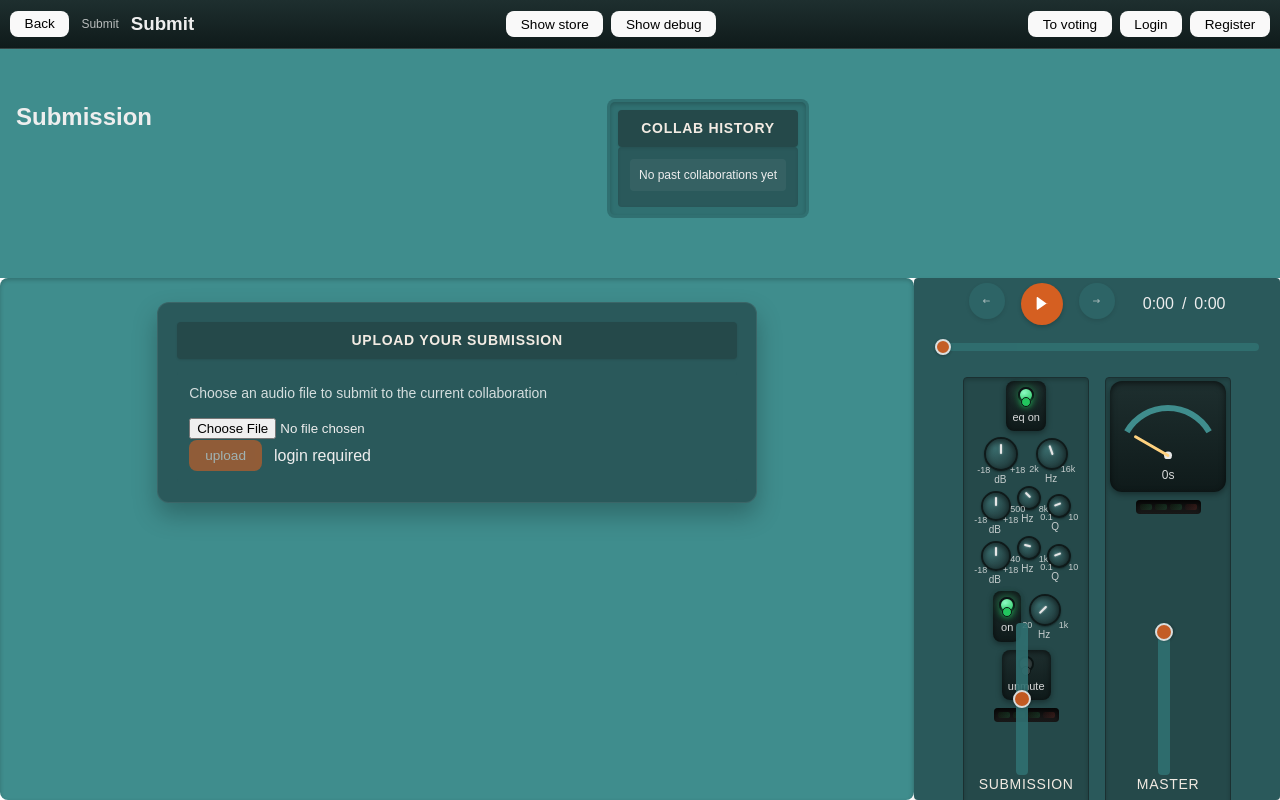
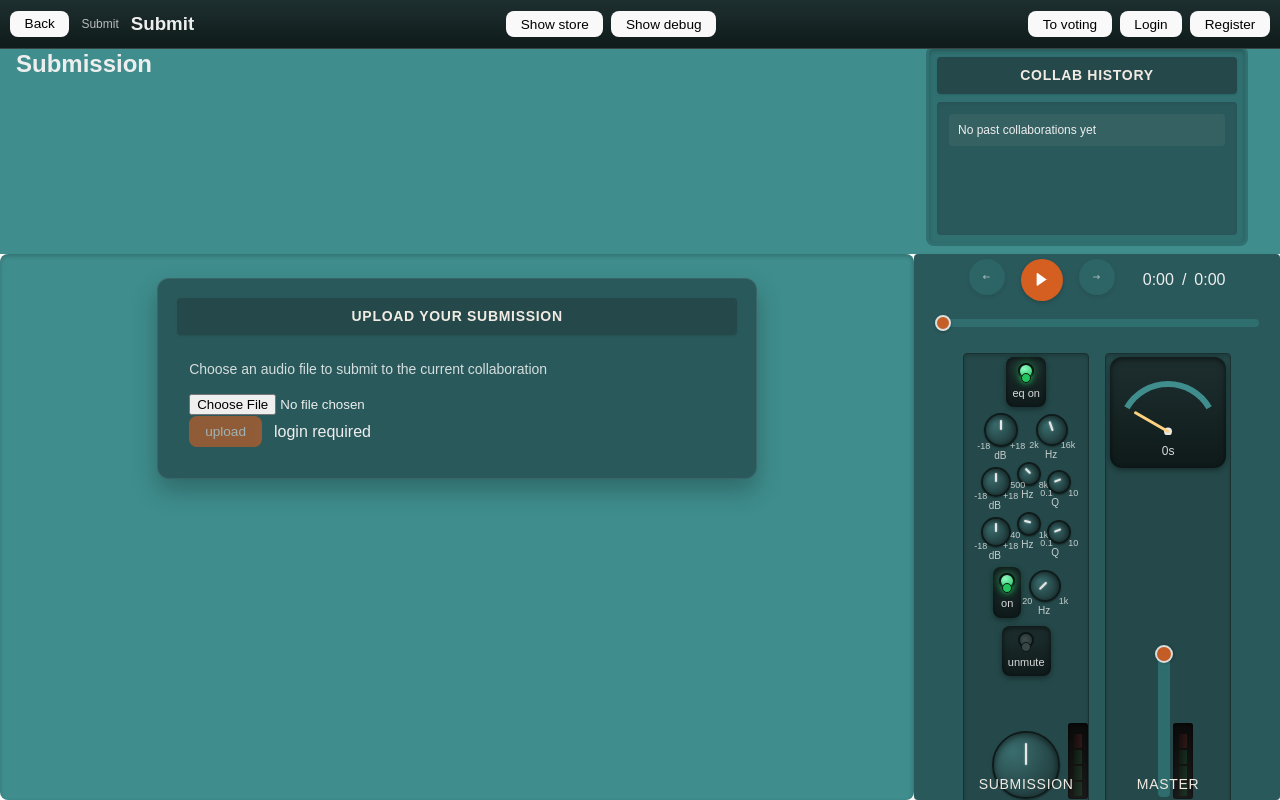
Before and after one commit to wujekd/MAKE-TUNE3, a React (Vite) app in the folder make-tune3-react/: page /collab/1/submit in a window 1280 px wide. Built offline with nearby package versions, Linux system fonts and the light colour scheme; no server answers; the database is empty.

Commit message:
audio preloading + some ux

```diff
--- a/make-tune3-react/src/audio-services/AudioEngineContext.tsx
+++ b/make-tune3-react/src/audio-services/AudioEngineContext.tsx
@@ -46,8 +46,8 @@ export function AudioEngineProvider({ children }: { children: ReactNode }) {
   return (
     <>
       {/* Audio elements controlled by AudioEngine - visible for debugging */}
-      <audio ref={player1Ref} crossOrigin="anonymous" preload="auto" />
-      <audio ref={player2Ref} crossOrigin="anonymous" preload="auto" />
+      <audio ref={player1Ref} crossOrigin="anonymous" preload="metadata" />
+      <audio ref={player2Ref} crossOrigin="anonymous" preload="metadata" />
       {/* Only provide context to children when engine and state are ready */}
       {engineRef.current && state && (
         <AudioEngineContext.Provider value={{ engine: engineRef.current, state }}>
--- a/make-tune3-react/src/audio-services/audio-engine.ts
+++ b/make-tune3-react/src/audio-services/audio-engine.ts
@@ -287,7 +287,7 @@ export class AudioEngine {
     }
   }
   // playback methods
-  private async ensureLoaded(player: HTMLAudioElement, src: string, timeoutMs: number = 150): Promise<void> {
+  private async ensureLoaded(player: HTMLAudioElement, src: string, timeoutMs: number = 500): Promise<void> {
     if (!src) return;
     if (player.src !== src) {
       player.src = src;
--- a/make-tune3-react/src/components/Mixer.tsx
+++ b/make-tune3-react/src/components/Mixer.tsx
@@ -6,6 +6,7 @@ import { AudioEngineContext } from '../audio-services/AudioEngineContext';
 import { AnalogVUMeter } from './AnalogVUMeter';
 import { SmallLEDMeter } from './SmallLEDMeter';
 import { SubmissionEQ } from './SubmissionEQ';
+import { Potentiometer } from './Potentiometer';
 
 interface MixerProps {
   state: AudioState;
@@ -17,12 +18,24 @@ export function Mixer({ state }: MixerProps) {
   const [player1Level, setPlayer1Level] = useState(0);
   const [player2Level, setPlayer2Level] = useState(0);
   const [submissionMuted, setSubmissionMuted] = useState(false);
+  const [isSubmissionCompact, setIsSubmissionCompact] = useState(window.innerHeight < 850);
+  const [isMasterCompact, setIsMasterCompact] = useState(window.innerHeight < 700);
   const masterLevelRef = useRef(0);
   const player1LevelRef = useRef(0);
   const player2LevelRef = useRef(0);
   const masterLastTsRef = useRef<number | null>(null);
   const player1LastTsRef = useRef<number | null>(null);
   const player2LastTsRef = useRef<number | null>(null);
+
+  // Window height responsive behavior
+  useEffect(() => {
+    const handleResize = () => {
+      setIsSubmissionCompact(window.innerHeight < 850);
+      setIsMasterCompact(window.innerHeight < 700);
+    };
+    window.addEventListener('resize', handleResize);
+    return () => window.removeEventListener('resize', handleResize);
+  }, []);
 
   // Master level monitoring
   useEffect(() => {
@@ -214,9 +227,21 @@ export function Mixer({ state }: MixerProps) {
               offText="unmute"
             />
           </div>
-          <div style={{ marginBottom: 8, display: 'flex', justifyContent: 'center' }}>
-            <SmallLEDMeter value={player1Level} min={0} max={1} />
-          </div>
+
+          <div style={{ flex: 1 }} />
+
+          <div style={{ position: 'relative', display: 'flex', alignItems: 'center', justifyContent: 'center', marginTop: 8 }}>
+            {isSubmissionCompact ? (
+              <Potentiometer
+                value={state.player1.volume}
+                min={0}
+                max={2}
+                step={0.01}
+                size={64}
+                onChange={handleSubmissionVolumeChange}
+                showValue={false}
+              />
+            ) : (
               <input
                 type="range"
                 className="vertical-slider"
@@ -227,6 +252,20 @@ export function Mixer({ state }: MixerProps) {
                 value={state.player1.volume}
                 onChange={handleSubmissionVolumeChangeEvent}
               />
+            )}
+            <div
+              style={{
+                position: 'absolute',
+                right: isSubmissionCompact ? '-30px' : '-25px',
+                bottom: 0,
+                height: '100%',
+                display: 'flex',
+                alignItems: 'flex-end'
+              }}
+            >
+              <SmallLEDMeter value={player1Level} min={0} max={1} vertical={true} />
+            </div>
+          </div>
         </div>
 
         <div className="channel">
@@ -235,9 +274,21 @@ export function Mixer({ state }: MixerProps) {
           </div>
           <div className="volume-indicator"></div>
           <span className="channel-label">Master</span>
-          <div style={{ marginBottom: 8, display: 'flex', justifyContent: 'center' }}>
-            <SmallLEDMeter value={player2Level} min={0} max={1} />
-          </div>
+
+          <div style={{ flex: 1 }} />
+
+          <div style={{ position: 'relative', display: 'flex', alignItems: 'center', justifyContent: 'center', marginTop: 8 }}>
+            {isMasterCompact ? (
+              <Potentiometer
+                value={state.master.volume}
+                min={0}
+                max={1}
+                step={0.01}
+                size={64}
+                onChange={handleMasterVolumeChange}
+                showValue={false}
+              />
+            ) : (
               <input
                 type="range"
                 className="vertical-slider"
@@ -248,6 +299,20 @@ export function Mixer({ state }: MixerProps) {
                 value={state.master.volume}
                 onChange={handleMasterVolumeChangeEvent}
               />
+            )}
+            <div
+              style={{
+                position: 'absolute',
+                right: isMasterCompact ? '-30px' : '-25px',
+                bottom: 0,
+                height: '100%',
+                display: 'flex',
+                alignItems: 'flex-end'
+              }}
+            >
+              <SmallLEDMeter value={player2Level} min={0} max={1} vertical={true} />
+            </div>
+          </div>
         </div>
       </div>
     </section>
--- a/make-tune3-react/src/components/Mixer1Channel.tsx
+++ b/make-tune3-react/src/components/Mixer1Channel.tsx
@@ -5,6 +5,7 @@ import { useAppStore } from '../stores/appStore';
 import { usePlaybackStore } from '../stores/usePlaybackStore';
 import { AnalogVUMeter } from './AnalogVUMeter';
 import { SmallLEDMeter } from './SmallLEDMeter';
+import { Potentiometer } from './Potentiometer';
 
 interface Mixer1ChannelProps {
   state: AudioState | null;
@@ -14,6 +15,7 @@ export function Mixer1Channel({ state }: Mixer1ChannelProps) {
   const audioCtx = useContext(AudioEngineContext);
   const [masterLevel, setMasterLevel] = useState(0);
   const [channelLevel, setChannelLevel] = useState(0);
+  const [isCompactMode, setIsCompactMode] = useState(window.innerHeight < 700);
   const masterLevelRef = useRef(0);
   const channelLevelRef = useRef(0);
   const masterLastTsRef = useRef<number | null>(null);
@@ -29,6 +31,15 @@ export function Mixer1Channel({ state }: Mixer1ChannelProps) {
   } = useAppStore(s => s.playback);
   const stopBackingPlayback = usePlaybackStore(s => s.stopBackingPlayback);
   const backingPreview = usePlaybackStore(s => s.backingPreview);
+
+  // Window height responsive behavior
+  useEffect(() => {
+    const handleResize = () => {
+      setIsCompactMode(window.innerHeight < 700);
+    };
+    window.addEventListener('resize', handleResize);
+    return () => window.removeEventListener('resize', handleResize);
+  }, []);
 
   useEffect(() => {
     if (!audioCtx?.engine) return;
@@ -164,14 +175,26 @@ export function Mixer1Channel({ state }: Mixer1ChannelProps) {
         />
       </div>
 
-      <div className="mixer1-channel">
+      <div className="mixer1-channel" style={{ display: 'flex', flexDirection: 'column', flex: 1 }}>
         <div className="mixer1-meter">
           <AnalogVUMeter value={masterLevel} min={0} max={1} size={72} />
         </div>
         <span className="mixer1-channel-label">master</span>
-        <div className="mixer1-led">
-          <SmallLEDMeter value={channelLevel} min={0} max={1} />
-        </div>
+
+        <div style={{ flex: 1 }} />
+
+        <div style={{ position: 'relative', display: 'flex', alignItems: 'center', justifyContent: 'center', marginTop: 8 }}>
+          {isCompactMode ? (
+            <Potentiometer
+              value={state.master.volume}
+              min={0}
+              max={1}
+              step={0.01}
+              size={64}
+              onChange={handleMasterVolumeChange}
+              showValue={false}
+            />
+          ) : (
             <input
               type="range"
               className="vertical-slider mixer1-fader"
@@ -182,6 +205,20 @@ export function Mixer1Channel({ state }: Mixer1ChannelProps) {
               value={state.master.volume}
               onChange={handleMasterVolumeChangeEvent}
             />
+          )}
+          <div
+            style={{
+              position: 'absolute',
+              right: isCompactMode ? '-30px' : '-25px',
+              bottom: 0,
+              height: '100%',
+              display: 'flex',
+              alignItems: 'flex-end'
+            }}
+          >
+            <SmallLEDMeter value={channelLevel} min={0} max={1} vertical={true} />
+          </div>
+        </div>
       </div>
 
       <div className="mixer1-status">
--- a/make-tune3-react/src/components/ProjectHistory.css
+++ b/make-tune3-react/src/components/ProjectHistory.css
@@ -4,10 +4,15 @@
   border-radius: 0.5rem;
   box-shadow: inset 0 2px 4px rgba(0, 0, 0, 0.2);
   max-width: 300px;
-  height: auto;
+  width: 300px;
+  max-height: 100%;
   color: var(--white);
   transition: all 0.3s ease;
   border: 3px solid transparent;
+  display: flex;
+  flex-direction: column;
+  overflow: hidden;
+  flex-shrink: 0;
 }
 
 .project-history.active-playback {
@@ -26,18 +31,21 @@
   padding: 0.5rem;
   border-radius: 0.25rem;
   box-shadow: 0 1px 2px rgba(0, 0, 0, 0.1);
+  flex-shrink: 0;
 }
 
 .collab-list {
   display: flex;
   flex-direction: column;
   gap: 0.25rem;
-  max-height: auto;
+  flex: 1;
+  min-height: 0;
   overflow-y: auto;
   background-color: var(--primary1-700);
   padding: 0.75rem;
   border-radius: 0.25rem;
   box-shadow: inset 0 1px 3px rgba(0, 0, 0, 0.1);
+  margin-top: 0.5rem;
 }
 
 .collab-history-item {
--- a/make-tune3-react/src/components/SmallLEDMeter.css
+++ b/make-tune3-react/src/components/SmallLEDMeter.css
@@ -1,18 +1,18 @@
 .small-led-meter {
   display: flex;
   flex-direction: row;
-  gap: 3px;
-  padding: 4px;
+  gap: 2px;
+  padding: 3px;
   background: linear-gradient(180deg, #0a0a0a, #1a1a1a);
-  border-radius: 4px;
-  box-shadow: inset 0 2px 4px rgba(0, 0, 0, 0.6);
+  border-radius: 3px;
+  box-shadow: inset 0 1px 3px rgba(0, 0, 0, 0.6);
   align-items: center;
 }
 
 .small-led-meter__led {
-  width: 12px;
-  height: 6px;
-  border-radius: 2px;
+  width: 8px;
+  height: 5px;
+  border-radius: 1px;
   transition: opacity 0.05s ease-out;
   box-shadow: 0 0 2px currentColor;
   flex-shrink: 0;
--- a/make-tune3-react/src/components/SmallLEDMeter.tsx
+++ b/make-tune3-react/src/components/SmallLEDMeter.tsx
@@ -4,9 +4,10 @@ interface SmallLEDMeterProps {
   value: number;  // 0 to 1
   min?: number;
   max?: number;
+  vertical?: boolean;
 }
 
-export function SmallLEDMeter({ value, min = 0, max = 1 }: SmallLEDMeterProps) {
+export function SmallLEDMeter({ value, min = 0, max = 1, vertical = false }: SmallLEDMeterProps) {
   const clamped = Math.min(max, Math.max(min, value));
   const normalized = (clamped - min) / (max - min || 1);
 
@@ -32,22 +33,45 @@ export function SmallLEDMeter({ value, min = 0, max = 1 }: SmallLEDMeterProps) {
   const led4Brightness = getLEDBrightness(3); // 0.75-1.0
 
   return (
-    <div className="small-led-meter">
+    <div
+      className="small-led-meter"
+      style={{
+        flexDirection: vertical ? 'column-reverse' : 'row',
+        height: vertical ? '70px' : 'auto',
+        width: vertical ? '14px' : 'auto'
+      }}
+    >
       <div
         className="small-led-meter__led small-led-meter__led--green"
-        style={{ opacity: Math.max(0.15, led1Brightness) }}
+        style={{
+          opacity: Math.max(0.15, led1Brightness),
+          width: vertical ? '8px' : '8px',
+          height: vertical ? '14px' : '5px'
+        }}
       />
       <div
         className="small-led-meter__led small-led-meter__led--green"
-        style={{ opacity: Math.max(0.15, led2Brightness) }}
+        style={{
+          opacity: Math.max(0.15, led2Brightness),
+          width: vertical ? '8px' : '8px',
+          height: vertical ? '14px' : '5px'
+        }}
       />
       <div
         className="small-led-meter__led small-led-meter__led--green"
-        style={{ opacity: Math.max(0.15, led3Brightness) }}
+        style={{
+          opacity: Math.max(0.15, led3Brightness),
+          width: vertical ? '8px' : '8px',
+          height: vertical ? '14px' : '5px'
+        }}
       />
       <div
         className="small-led-meter__led small-led-meter__led--red"
-        style={{ opacity: Math.max(0.15, led4Brightness) }}
+        style={{
+          opacity: Math.max(0.15, led4Brightness),
+          width: vertical ? '8px' : '8px',
+          height: vertical ? '14px' : '5px'
+        }}
       />
     </div>
   );
--- a/make-tune3-react/src/stores/useCollaborationStore.ts
+++ b/make-tune3-react/src/stores/useCollaborationStore.ts
@@ -15,8 +15,28 @@ import {
   SubmissionService
 } from '../services';
 import { TrackUtils } from '../utils';
+import { AudioUrlUtils } from '../utils/audioUrlUtils';
 
 const DEBUG_LOGS = true;
+
+// Helper to pre-cache all audio URLs for faster playback
+async function precacheAudioUrls(collaboration: Collaboration): Promise<void> {
+  const paths: string[] = [
+    collaboration.backingTrackPath,
+    ...(collaboration.submissions?.map(s => s.path) || []),
+    ...(collaboration.submissions?.map(s => s.optimizedPath).filter(Boolean) || [])
+  ].filter(Boolean) as string[];
+
+  if (paths.length === 0) return;
+
+  const startTime = performance.now();
+  // Fetch all URLs in parallel
+  await Promise.allSettled(
+    paths.map(path => AudioUrlUtils.resolveAudioUrl(path))
+  );
+  const duration = (performance.now() - startTime).toFixed(0);
+  if (DEBUG_LOGS) console.log(`Pre-cached ${paths.length} audio URLs in ${duration}ms`);
+}
 
 const createTrackFromFilePath = TrackUtils.createTrackFromFilePath;
 
@@ -158,6 +178,11 @@ export const useCollaborationStore = create<CollaborationState>((set, get) => ({
         get().loadProject(collaborationData.collaboration.projectId);
       }
 
+      // Pre-cache all audio URLs for faster playback
+      precacheAudioUrls(collab).catch(err => {
+        if (DEBUG_LOGS) console.warn('Failed to pre-cache audio URLs:', err);
+      });
+
       if (DEBUG_LOGS) console.log('collaboration data loaded successfully');
     } catch (error) {
       if (DEBUG_LOGS) console.error('error loading collaboration data:', error);
@@ -218,6 +243,11 @@ export const useCollaborationStore = create<CollaborationState>((set, get) => ({
         get().loadProject(collaborationData.collaboration.projectId);
       }
 
+      // Pre-cache all audio URLs for faster playback
+      precacheAudioUrls(collab).catch(err => {
+        if (DEBUG_LOGS) console.warn('Failed to pre-cache audio URLs:', err);
+      });
+
       if (DEBUG_LOGS) console.log('collaboration data loaded successfully for anonymous user');
     } catch (error) {
       if (DEBUG_LOGS) console.error('error loading collaboration data for anonymous user:', error);
@@ -268,6 +298,11 @@ export const useCollaborationStore = create<CollaborationState>((set, get) => ({
       if (collaborationData.collaboration.projectId) {
         get().loadProject(collaborationData.collaboration.projectId);
       }
+
+      // Pre-cache all audio URLs for faster playback
+      precacheAudioUrls(collab).catch(err => {
+        if (DEBUG_LOGS) console.warn('Failed to pre-cache audio URLs:', err);
+      });
     } catch (error) {
       if (DEBUG_LOGS) console.error('error loading anonymous collab by id:', error);
       set({ isLoadingCollaboration: false });
--- a/make-tune3-react/src/views/CompletedView.tsx
+++ b/make-tune3-react/src/views/CompletedView.tsx
@@ -1,5 +1,5 @@
 import { useContext, useEffect, useMemo } from 'react';
-import { useParams } from 'react-router-dom';
+import { useParams, useNavigate } from 'react-router-dom';
 import { AudioEngineContext } from '../audio-services/AudioEngineContext';
 import { useAppStore } from '../stores/appStore';
 import './MainView.css';
@@ -12,12 +12,28 @@ export function CompletedView() {
   const { currentCollaboration, loadCollaboration, loadCollaborationAnonymousById } = useAppStore(s => s.collaboration);
   const audioCtx = useContext(AudioEngineContext);
   const engine = audioCtx?.engine;
+  const navigate = useNavigate();
 
   useEffect(() => {
     if (!collaborationId) return;
     if (user) loadCollaboration(user.uid, collaborationId);
     else loadCollaborationAnonymousById(collaborationId);
   }, [collaborationId, user, loadCollaboration, loadCollaborationAnonymousById]);
+
+  // Redirect if collaboration is in wrong stage
+  useEffect(() => {
+    if (!currentCollaboration || !collaborationId) return;
+
+    const collabStatus = currentCollaboration.status;
+
+    if (collabStatus === 'submission') {
+      console.log('[CompletedView] Collaboration is in submission stage, redirecting...');
+      navigate(`/collab/${collaborationId}/submit`, { replace: true });
+    } else if (collabStatus === 'voting') {
+      console.log('[CompletedView] Collaboration is in voting stage, redirecting...');
+      navigate(`/collab/${collaborationId}`, { replace: true });
+    }
+  }, [currentCollaboration, collaborationId, navigate]);
 
   useEffect(() => {
     if (!engine) return;
--- a/make-tune3-react/src/views/SubmissionView.tsx
+++ b/make-tune3-react/src/views/SubmissionView.tsx
@@ -76,6 +76,21 @@ export function SubmissionView() {
     if (user) loadCollaboration(user.uid, collaborationId);
     else loadCollaborationAnonymousById(collaborationId);
   }, [collaborationId, user, loadCollaboration, loadCollaborationAnonymousById]);
+
+  // Redirect if collaboration is in wrong stage
+  useEffect(() => {
+    if (!currentCollaboration || !collaborationId) return;
+
+    const collabStatus = currentCollaboration.status;
+
+    if (collabStatus === 'voting') {
+      console.log('[SubmissionView] Collaboration is in voting stage, redirecting...');
+      navigate(`/collab/${collaborationId}`, { replace: true });
+    } else if (collabStatus === 'completed') {
+      console.log('[SubmissionView] Collaboration is in completed stage, redirecting...');
+      navigate(`/collab/${collaborationId}/completed`, { replace: true });
+    }
+  }, [currentCollaboration, collaborationId, navigate]);
 
   const handleStageChange = useCallback(async (nextStatus: 'voting' | 'completed') => {
     if (stageCheckInFlightRef.current) {
@@ -216,9 +231,9 @@ export function SubmissionView() {
 
   return (
     <div className="main-container">
-      <div className="info-top">
-        <div style={{ display: 'flex', justifyContent: 'space-between', alignItems: 'flex-start', width: '100%', gap: 16 }}>
-          <div>
+      <div className="info-top" style={{ maxHeight: '200px' }}>
+        <div style={{ display: 'flex', justifyContent: 'space-between', alignItems: 'stretch', width: '100%', gap: 16, height: '100%', minHeight: 0 }}>
+          <div style={{ flex: 1, minWidth: 0 }}>
             {projectInfo && (
               <div style={{ marginBottom: 8, color: 'var(--white)', opacity: 0.85 }}>
                 <div style={{ fontSize: 20, fontWeight: 600 }}>{projectInfo.name}</div>
@@ -230,7 +245,7 @@ export function SubmissionView() {
             <h2 style={{ color: 'var(--white)', margin: 0 }}>{currentCollaboration?.name || 'Submission'}</h2>
           </div>
           <ProjectHistory />
-          <div>
+          <div style={{ minWidth: 0 }}>
             <CollabHeader collaboration={currentCollaboration} onStageChange={handleStageChange} />
           </div>
         </div>
--- a/make-tune3-react/src/views/VotingView.tsx
+++ b/make-tune3-react/src/views/VotingView.tsx
@@ -62,6 +62,21 @@ export function VotingView() {
       loadCollaborationAnonymousById(collabId);
     }
   }, [collabId, user, loadCollaboration, loadCollaborationAnonymousById]);
+
+  // Redirect if collaboration is in wrong stage
+  useEffect(() => {
+    if (!currentCollaboration || !collabId) return;
+
+    const collabStatus = currentCollaboration.status;
+
+    if (collabStatus === 'submission') {
+      console.log('[VotingView] Collaboration is in submission stage, redirecting...');
+      navigate(`/collab/${collabId}/submit`, { replace: true });
+    } else if (collabStatus === 'completed') {
+      console.log('[VotingView] Collaboration is in completed stage, redirecting...');
+      navigate(`/collab/${collabId}/completed`, { replace: true });
+    }
+  }, [currentCollaboration, collabId, navigate]);
 
   useEffect(() => {
     if (!engine) return;
@@ -203,7 +218,7 @@ export function VotingView() {
             <div className="mv-subtitle">collaboration description: {currentCollaboration?.description || ''}</div>
           </div>
         </div>
-        <div style={{ display: 'flex', gap: 16, alignItems: 'flex-start' }}>
+        <div style={{ display: 'flex', gap: 16, alignItems: 'stretch', height: '100%', minHeight: 0 }}>
           <ProjectHistory />
           <CollabHeader collaboration={currentCollaboration} onStageChange={handleStageChange} />
         </div>
```
Also changed, not shown: make-tune3-react/src/components/CollaborationDetails.tsx (+59 -5 lines), 1 other file (tests, documents, lock files or other folders). Lines whose indentation alone changed are shown as unchanged.
